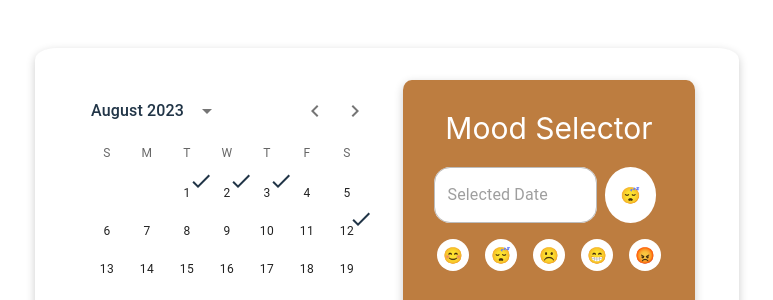
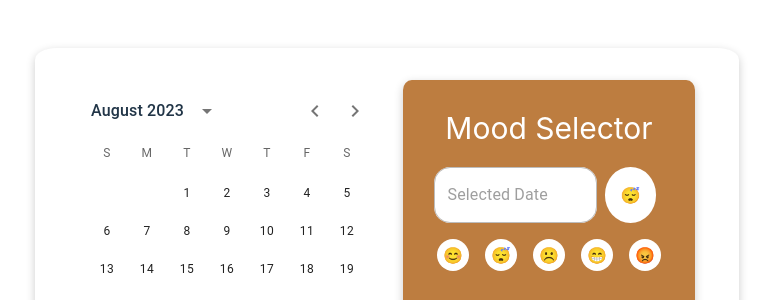
Before and after one commit to Serh1/mood-journal, a React (Vite) app: page / in a window 1280 px wide. Shown: the part 153-453 px from the top of the page, without its empty margins (253-1026 px from the left). Built offline with nearby package versions, Linux system fonts and the light colour scheme.

Commit message:
Adding emoji badge for each day

```diff
--- a/src/components/Calendar.jsx
+++ b/src/components/Calendar.jsx
@@ -9,42 +9,23 @@ import { DayCalendarSkeleton } from "@mui/x-date-pickers/DayCalendarSkeleton";
 import { parseISO } from "date-fns";
 import CheckIcon from "@mui/icons-material/Check";
 
-function getRandomNumber(min, max) {
-  return Math.round(Math.random() * (max - min) + min);
-}
-
-function fakeFetch(date, { signal }) {
-  return new Promise((resolve, reject) => {
-    const timeout = setTimeout(() => {
-      const daysInMonth = date.daysInMonth();
-      const daysToHighlight = [1, 2, 3, 4].map(() =>
-        getRandomNumber(1, daysInMonth)
-      );
-
-      resolve({ daysToHighlight });
-    }, 500);
-
-    signal.onabort = () => {
-      clearTimeout(timeout);
-      reject(new DOMException("aborted", "AbortError"));
-    };
-  });
-}
-
 const initialValue = dayjs();
 
 function ServerDay(props) {
   const { highlightedDays = [], day, outsideCurrentMonth, ...other } = props;
 
   const isSelected =
-    !props.outsideCurrentMonth &&
-    highlightedDays.indexOf(props.day.date()) >= 0;
+    !outsideCurrentMonth &&
+    highlightedDays.some((item) => item.day === day.date());
 
   return (
+    <div>
       <Badge
         key={props.day.toString()}
         overlap="circular"
-      badgeContent={isSelected ? <CheckIcon /> : undefined}
+        badgeContent={
+          isSelected ? getBadgeContent(day, highlightedDays) : undefined
+        }
       >
         <PickersDay
           {...other}
@@ -52,9 +33,16 @@ function ServerDay(props) {
           day={day}
         />
       </Badge>
+    </div>
   );
 }
 
+function getBadgeContent(day, highlightedDays) {
+  const moodItem = highlightedDays.find(
+    (currentDay) => currentDay.day === day.date()
+  );
+  return moodItem ? moodItem.mood : undefined;
+}
 export default function Cal({ onDateSelected, daysToHighlight }) {
   const requestAbortController = React.useRef(null);
   const [isLoading, setIsLoading] = React.useState(false);
@@ -62,19 +50,10 @@ export default function Cal({ onDateSelected, daysToHighlight }) {
 
   const fetchHighlightedDays = (date) => {
     const controller = new AbortController();
-    fakeFetch(date, {
-      signal: controller.signal,
-    })
-      .then(() => {
+
     setHighlightedDays(daysToHighlight);
     setIsLoading(false);
-      })
-      .catch((error) => {
-        // ignore the error if it's caused by `controller.abort`
-        if (error.name !== "AbortError") {
-          throw error;
-        }
-      });
+
     requestAbortController.current = controller;
   };
 
```
Lines whose indentation alone changed are shown as unchanged.
